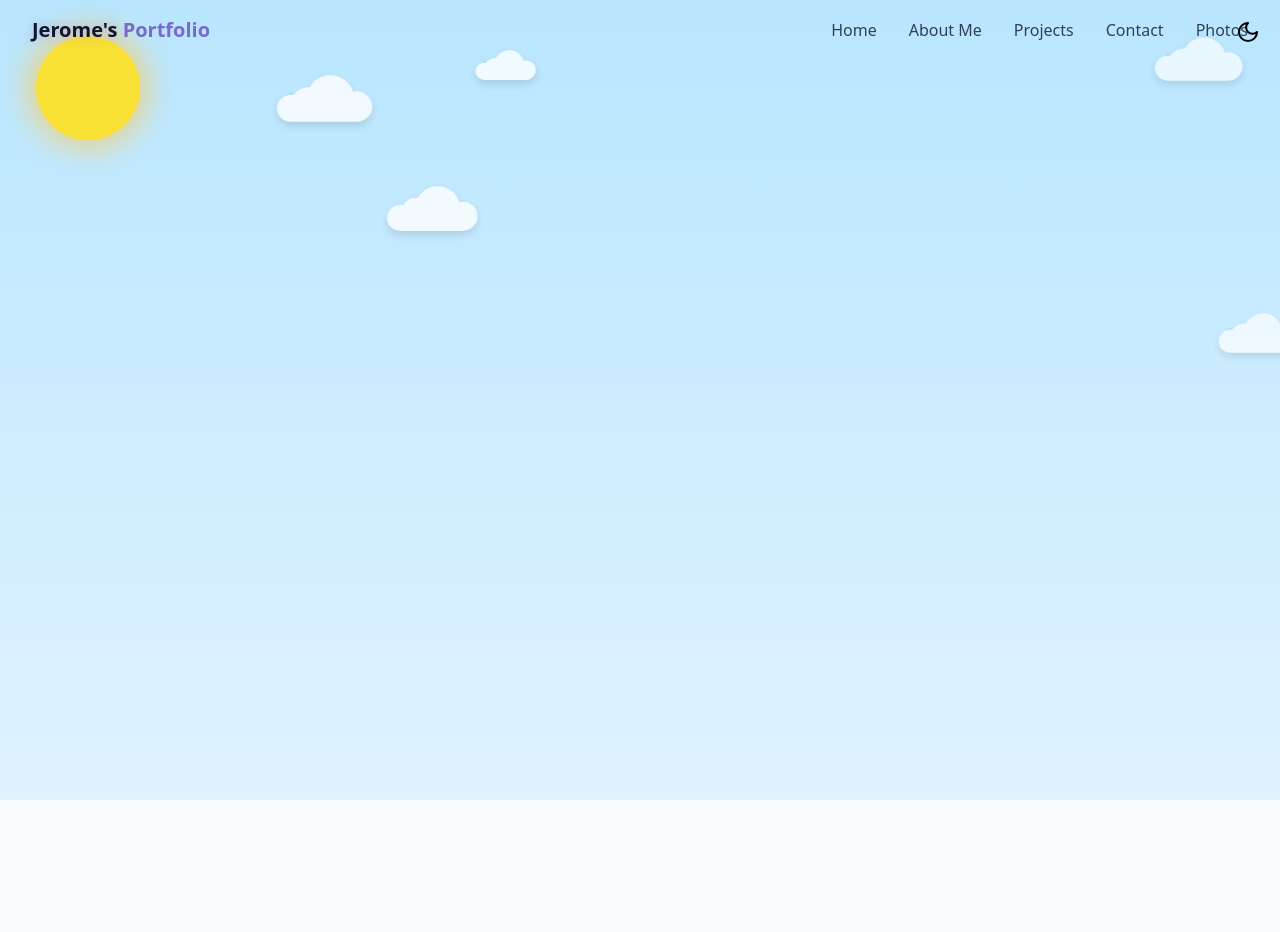
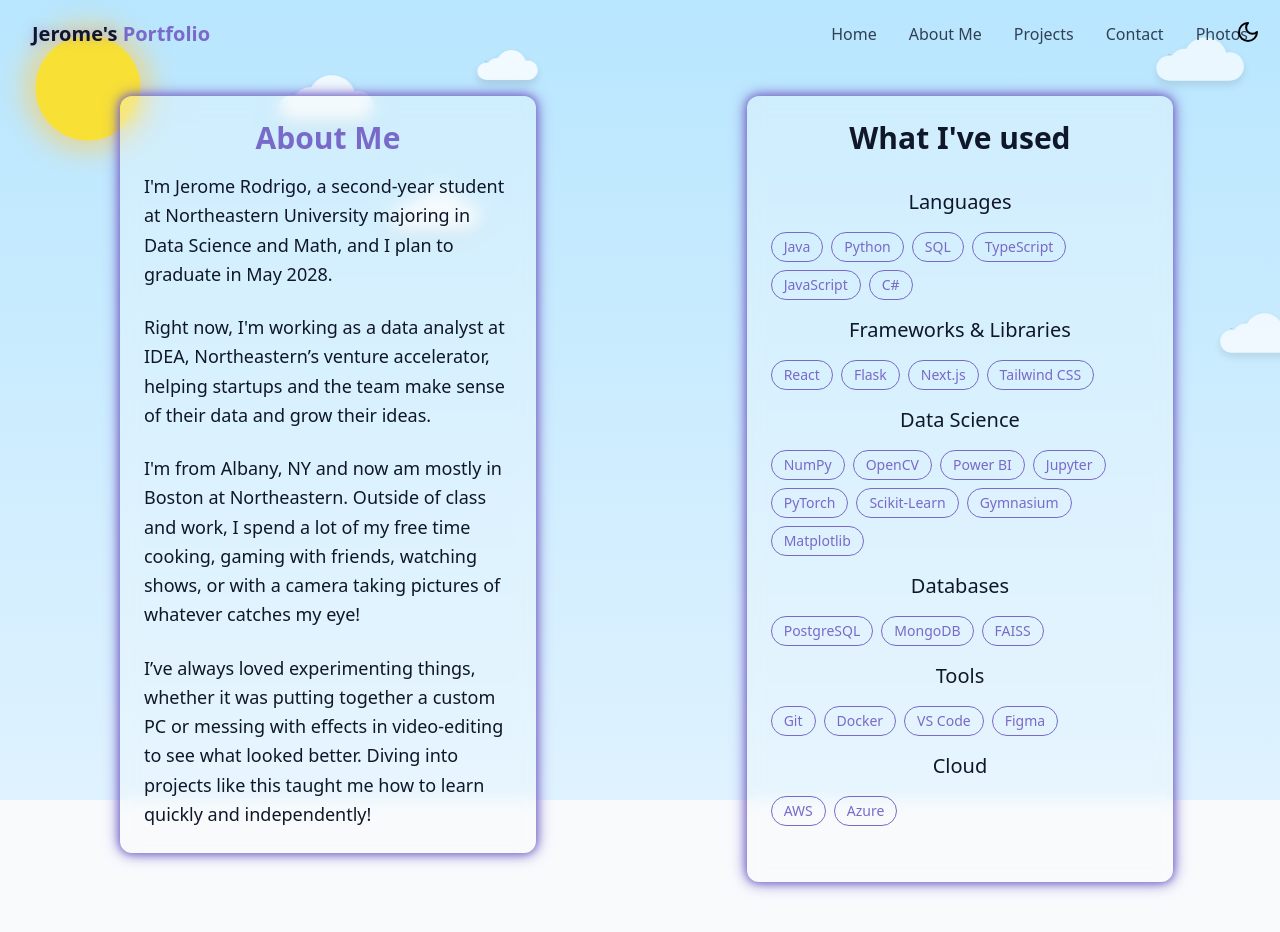
Before and after one commit to Jrodrigo06/personal-website, a React (Vite) app in the folder personal-website/: page /about in a window 1280 px wide. Shown: the top 932 px of the page. Before the commit the page ends 800 px from the top, so only its background shows below. Built offline with nearby package versions, Linux system fonts and the light colour scheme.

Commit message:
finished about me for now

```diff
--- a/personal-website/src/components/Hero.tsx
+++ b/personal-website/src/components/Hero.tsx
@@ -72,7 +72,7 @@ export const Hero = () => {
 
                 <h1 className="text-4xl md:6xl font-bold tracking-tight">
                 <span className="opacity-0 animate-fade-in">Hi, I'm</span>
-                <span className="text-primary opacity-0 animate-fade-in-delay-1">
+                <span className="text-primary opacity-0 animate-fade-in-delay-1 hover:text-foreground transition-colors duration-500">
                     {" "}
                     Jerome</span>
                 <span className="text-gradient opacity-0 animate-fade-in-delay-2">
--- a/personal-website/src/components/Navbar.tsx
+++ b/personal-website/src/components/Navbar.tsx
@@ -1,5 +1,5 @@
 import { cn } from "../lib/utils";
-import { useState } from "react";
+import { useEffect, useState } from "react";
 import { Link } from "react-router-dom";
 import { X, Menu } from "lucide-react";
 
@@ -15,9 +15,21 @@ const navItems = [
 
 export const Navbar = () => {
 
+    const [isScrolled, setIsScrolled] = useState(false);
     const[isOpen, setIsOpen] = useState(true);
 
-    return <nav className={cn("fixed w-full z-40 pt-4 transition-all duration-300")}>
+    useEffect(() => {
+        const handleScroll = () => {
+          setIsScrolled(window.screenY > 10);
+        };
+
+        window.addEventListener("scroll", handleScroll);
+        return () => window.removeEventListener("scroll", handleScroll);
+      }, []);
+
+    return <nav className={cn("fixed w-full z-40 pt-4 transition-all duration-300",
+        isScrolled ? "py-3 bg-background/80 backdrop-blur-md shadow-xs" : "py-5"
+    )}>
 
         <div className="container flex items-center justify-between">
             <a className="text-xl font-bold text-primary flex items-center"
--- a/personal-website/src/pages/About.tsx
+++ b/personal-website/src/pages/About.tsx
@@ -8,20 +8,81 @@ export const About = () => {
 
     const { theme } = useTheme();
 
+    const techStack = {
+        Languages : ["Java", "Python", "SQL", "TypeScript", "JavaScript", "C#"],
+        "Frameworks & Libraries": ["React", "Flask","Next.js", "Tailwind CSS"],
+        "Data Science": ["NumPy", "OpenCV", "Power BI", "Jupyter", "PyTorch", "Scikit-Learn", "Gymnasium", "Matplotlib"],
+        Databases:      ["PostgreSQL", "MongoDB", "FAISS"],
+        Tools:          ["Git", "Docker","VS Code", "Figma"],
+        Cloud: ["AWS", "Azure"]
+    }
+
+    const WhatIveUsed = () => (
+        <section className="mt-8 mb-8">
+          {Object.entries(techStack).map(([category, items]) => (
+            <div key={category} className="mb-4">
+              <h4 className="text-xl font-medium mb-4">{category}</h4>
+
+              <ul className="flex flex-wrap gap-2">
+                {items.map((tech) => (
+                  <li
+                    key={tech}
+                    className="text-sm font-medium border border-primary rounded-full px-3 py-1 text-primary
+                               hover:bg-primary hover:text-background transition-colors duration-200"
+                  >
+                    {tech}
+                  </li>
+                ))}
+              </ul>
+            </div>
+          ))}
+        </section>
+      );
+
 
    return(
-    <div className="flex flex-col md:flex-row">
-    <ThemeToggle />
-    {theme === "dark" ? <StarBackground /> : <LightBackground />}
-    {/* left column */}
-    <div className="md:w-1/2">
-      <h2 className="text-primary font-bold text-4xl mt-10 ml-0">About Me!</h2>
+    <div className="relative min-h-screen bg-background text-foreground overflow-x-hidden">
+        <ThemeToggle />
+            {theme === "dark" ? <StarBackground /> : <LightBackground />}
+            {/* left column */}
+        <div className="container mx-auto px-4 pt-24 pb-32 relative z-10">
+
+            <div className="flex flex-col md:flex-row gap-8">
+            {/* LEFT SIDE */}
+                <div className="relative w-full md:w-1/3 md:left-[8.3333%] p-6 bg-background/30 backdrop-blur-sm rounded-xl shadow-primary-center">
+                    <h2 className="text-3xl font-bold mb-4 text-primary">About Me</h2>
+                    <div className='space-y-6 text-center md:text-left text-lg leading-relaxed max-w-prose'>
+                        <p>
+                        I'm Jerome Rodrigo, a second-year student at Northeastern University majoring in Data Science and Math, and I plan to graduate in May 2028.
+                        </p>
+                        <p>
+                        Right now, I'm working as a data analyst at IDEA, Northeastern’s venture accelerator, helping startups and the team make sense of their data
+                        and grow their ideas.
+                        </p>
+                        <p>
+                            I'm from Albany, NY and now am mostly in Boston at Northeastern. Outside of class and work, I spend a lot of my free time cooking, gaming with friends, watching shows,
+                            or with a camera taking pictures of whatever catches my eye!
+                        </p>
+
+                        <p> I’ve always loved experimenting things, whether it was putting together a
+                            custom PC or messing with effects in video-editing to see what looked better.
+                            Diving into projects like this taught me how to learn quickly and independently!
+                        </p>
+                    </div>
+
+
+            </div>
+
+        {/* RIGHT SIDE */}
+            <div className="relative w-full md:w-1/3 md:absolute md:left-[58.3333%] p-6 bg-background/30 backdrop-blur-sm rounded-xl shadow-primary-center">
+                <h3 className="text-3xl font-semibold mb-4">What I've used</h3>
+                <WhatIveUsed />
+            </div>
+            </div>
+
     </div>
 
-    {/* right column */}
-    <div className="md:w-1/2">
-      {/* your tech‐stack list */}
-    </div>
+
   </div>
    )
 }
--- a/personal-website/src/pages/Home.tsx
+++ b/personal-website/src/pages/Home.tsx
@@ -10,9 +10,8 @@ export const Home = () => {
     const { theme } = useTheme();
 
     return <div className = "min-h-dvh bg-background text-foreground overflow-x-hidden">
-        {/* Theme Toggle */}
         <ThemeToggle />
-        {/* Background Effects */}
+
         {theme === "dark" ? <StarBackground /> : <LightBackground />}
         {/* Navbar */}
         <Hero />
```
